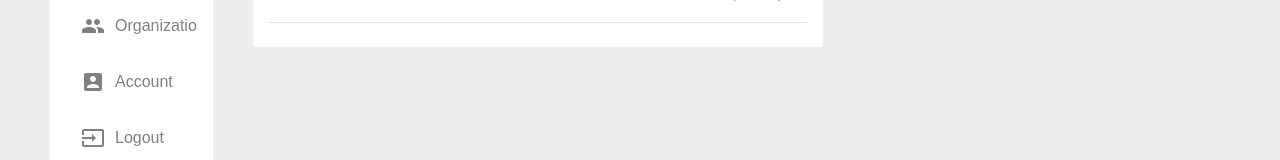
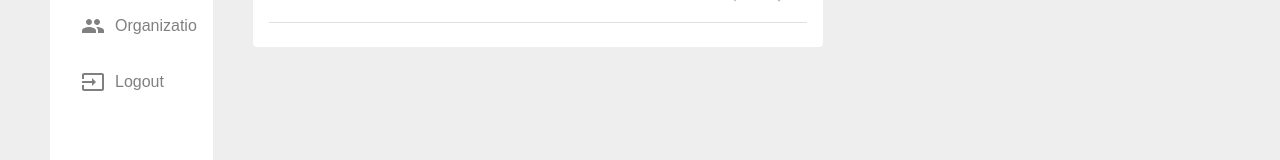
Before and after one commit to Joshbpls/inventory-app, a React (Create React App) app: page /orgs/1 in a window 1280 px wide. Shown: the part 232-392 px from the top of the page. Built offline with nearby package versions, Linux system fonts and the light colour scheme; no server answers; the HTML template or start-up script is replaced by a standard one.

Commit message:
removed account box from nav

```diff
--- a/src/components/navigation/NavigationBar.tsx
+++ b/src/components/navigation/NavigationBar.tsx
@@ -1,7 +1,7 @@
 import { Card, CardContent, Grid } from '@material-ui/core'
 import NavigationElement, { NavigationElementProps } from './NavigationElement'
 import ProfileInfo from './ProfileInfo'
-import { AccountBox, Group, Input } from '@material-ui/icons'
+import { Group, Input } from '@material-ui/icons'
 import { setToken } from '../../api/api'
 
 function NavigationElementGridItem(props: NavigationElementProps) {
@@ -22,7 +22,6 @@ function NavigationBar() {
                         <ProfileInfo organization='Inventory Manager' />
                     </Grid>
                     <NavigationElementGridItem label='Organizations' to='/' icon={<Group />} />
-                    <NavigationElementGridItem label='Account' to='/account' icon={<AccountBox />} />
                     <NavigationElementGridItem
                         label='Logout'
                         to='/login'
```
